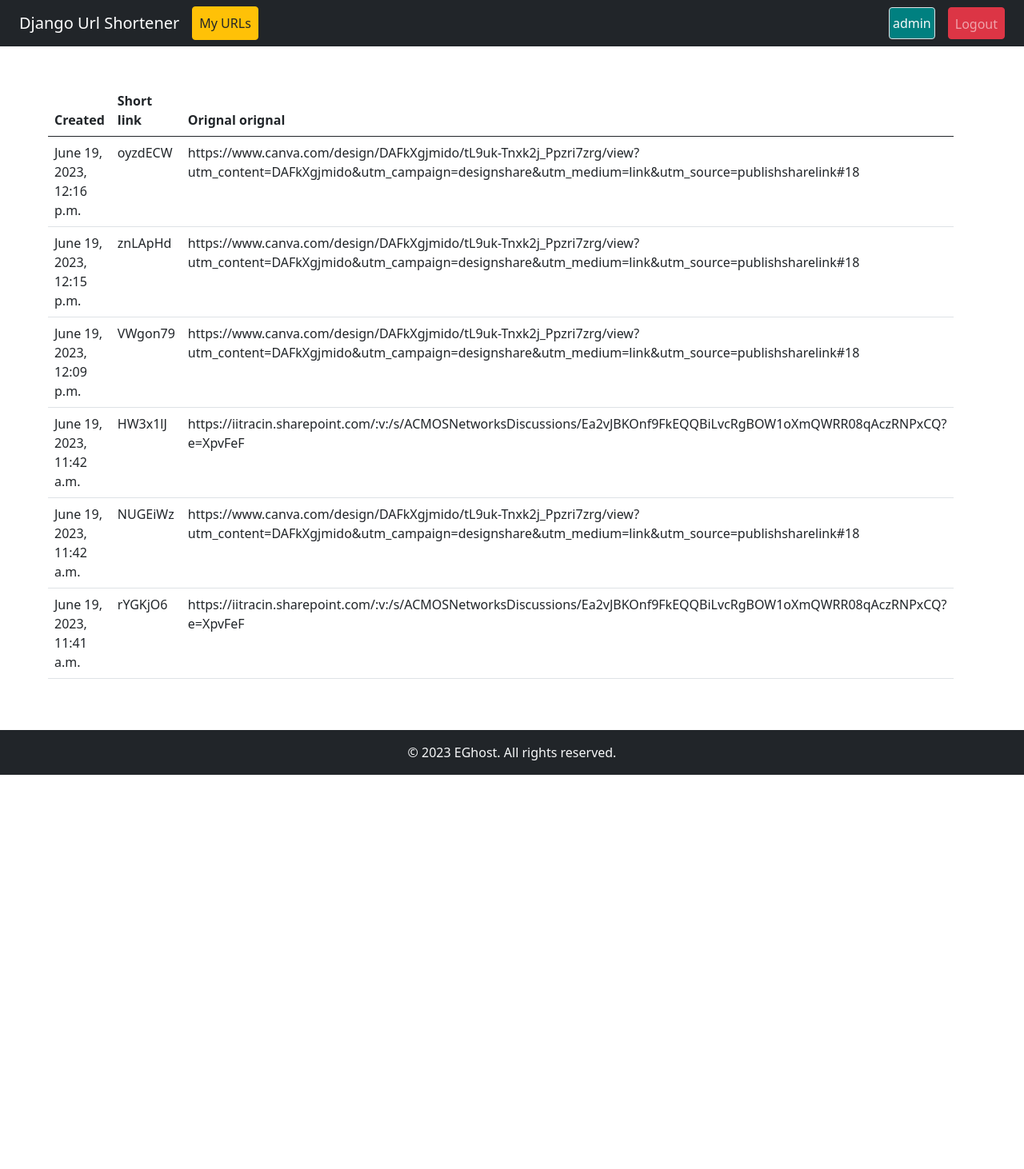
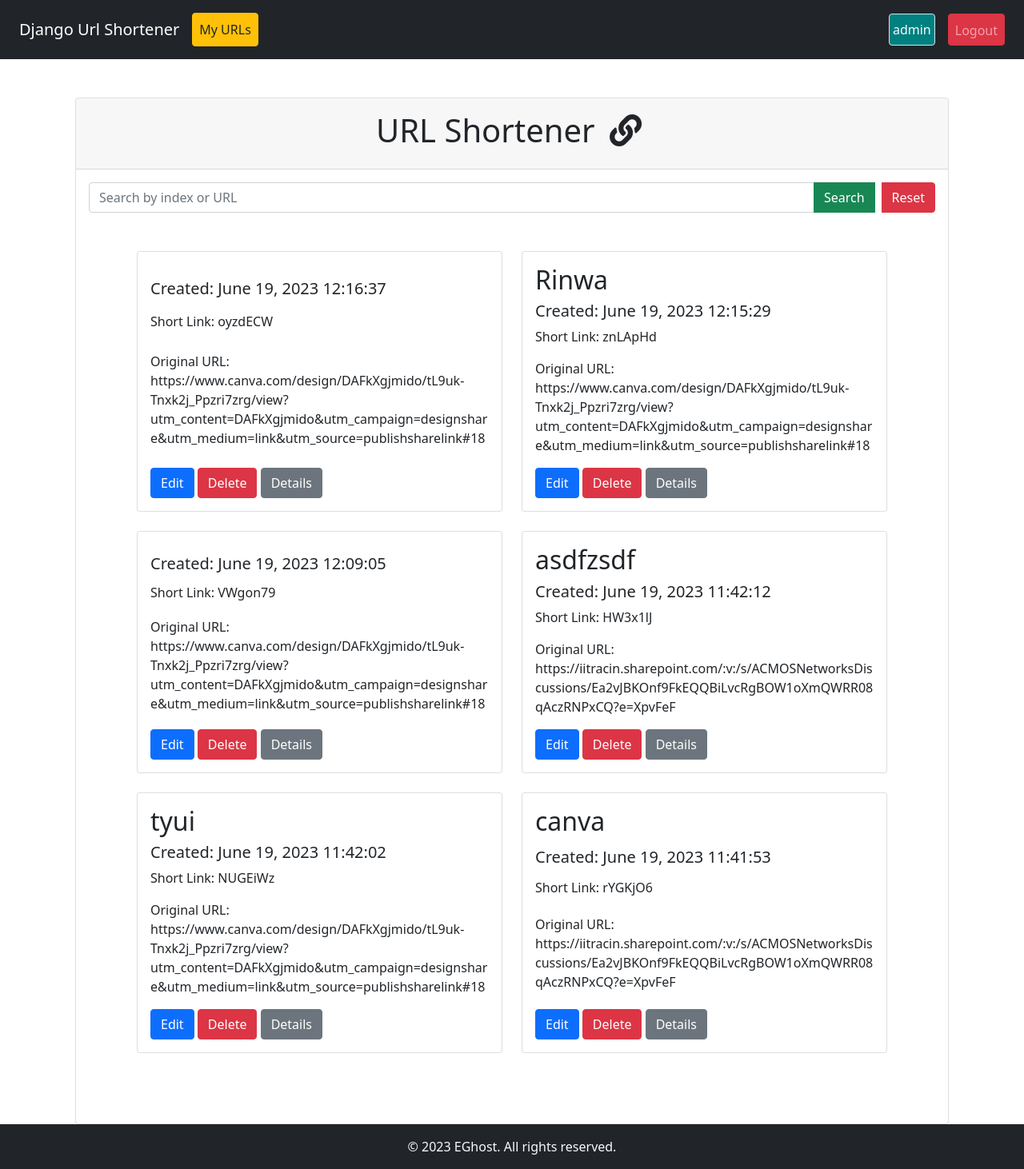
Before and after one commit to EGhost98/Chibi_URL, a Django app: page /a/my-urls in a window 1280 px wide. Shown: the whole page at 80% size. Before the commit the page ends 969 px from the top, so only its background shows below. Run offline with Django 4.2, Linux system fonts and the light colour scheme; a user stored in the database is signed in; data comes from the database, SQL or seed files in the repository; both versions use the stored data as it was after the commit.

Commit message:
Search Functionality done with Minimum Styling

```diff
--- a/tinyurl/admin.py
+++ b/tinyurl/admin.py
@@ -7,8 +7,8 @@
 
 class TinyAdmin(admin.ModelAdmin):
 
-    list_display = ('user_name','created','long_url','short_url',)
-    search_fields = ('long_url',)
+    list_display = ('user_name','created','url_index','short_url','long_url',)
+    search_fields = ('long_url','url_index',)
 
 
 admin.site.register(Shortener,TinyAdmin)
--- a/tinyurl/forms.py
+++ b/tinyurl/forms.py
@@ -1,12 +1,18 @@
 from django import forms
 from .models import Shortener
 
-
 class ShortenerForm(forms.ModelForm):
-
-    long_url = forms.URLField(widget=forms.URLInput(
-        attrs={"class": "form-control form-control-lg", "placeholder": "Your URL to shorten"}))
+    long_url = forms.URLField(
+        widget=forms.URLInput(attrs={"class": "form-control form-control-lg", "placeholder": "Your URL to shorten"})
+    )
+    url_index = forms.CharField(
+        required=False,
+        widget=forms.TextInput(attrs={"class": "form-control form-control-lg", "placeholder": "Give an Index to your URL (Optional)"})
+    )
 
     class Meta:
         model = Shortener
-        fields = ('long_url',)
+        fields = ('long_url', 'url_index',)
+
+class SearchForm(forms.Form):
+    query = forms.CharField(max_length=100, required=False, widget=forms.TextInput(attrs={'class': 'form-control', 'placeholder': 'Search by index or URL'}))
--- a/tinyurl/models.py
+++ b/tinyurl/models.py
@@ -17,6 +17,7 @@
     times_followed = models.PositiveIntegerField(default=0)
     long_url = models.URLField()
     short_url = models.CharField(max_length=15, unique=True, blank=True)
+    url_index = models.CharField(max_length=100, blank=True)
 
     class Meta:
         ordering = ["-created"]
--- a/tinyurl/templates/tinyurl/base.html
+++ b/tinyurl/templates/tinyurl/base.html
@@ -24,7 +24,7 @@
     </head>
     <body class="d-flex flex-column min-vh-100">
         <div class="content-wrapper flex-grow-1">
-            <nav class="navbar navbar-expand-lg navbar-dark bg-dark">
+            <nav class="navbar navbar-expand-lg navbar-dark bg-dark py-3">
                 <div class="container-fluid">
                     <a class="navbar-brand" href="{% url 'index' %}"
                         >Django Url Shortener</a
--- a/tinyurl/templates/tinyurl/myurls.html
+++ b/tinyurl/templates/tinyurl/myurls.html
@@ -1,24 +1,67 @@
 {% extends 'tinyurl/base.html' %} {% block body %}
-<div class="row m-5">
-    <div class="col-md-8">
-        <table class="table">
-            <thead class="thead-dark">
-                <tr>
-                    <th scope="col">Created</th>
-                    <th scope="col">Short link</th>
-                    <th scope="col">Orignal orignal</th>
-                </tr>
-            </thead>
-            <tbody>
+<div class="container mt-5">
+    <div class="card">
+        <div class="card-header text-center py-3">
+            <h1>URL Shortener <i class="fas fa-link px-2"></i></h1>
+        </div>
+        <div class="card-body">
+            <form method="GET" class="mb-3" id="search-form">
+                <div class="input-group">
+                    {{ search_form.query }}
+                    <button
+                        class="btn btn-success"
+                        type="submit"
+                        form="search-form"
+                    >
+                        Search
+                    </button>
+                    <a class="btn btn-danger ms-2" href="{% url 'myurls' %}">
+                        Reset
+                    </a>
+                </div>
+            </form>
+            <div class="row m-5">
                 {% for purls in myurls %}
-                <tr>
-                    <td>{{ purls.created }}</td>
-                    <td>{{ purls.short_url }}</td>
-                    <td>{{ purls.long_url }}</td>
-                </tr>
+                <div class="col-md-6 mb-4">
+                    <div class="card h-100">
+                        <div class="card-body d-flex flex-column justify-content-between">
+                            <h2 class="card-title">{{ purls.url_index }}</h2>
+                            <h5 class="card-title">Created: {{ purls.created|date:"F d, Y H:i:s" }}</h5>
+                            <p class="card-text">Short Link: {{ purls.short_url }}</p>
+                            <p class="card-text lemon-green">Original URL: {{ purls.long_url }}</p>
+                            <div>
+                                <a href="#" class="btn btn-primary">Edit</a>
+                                <a href="#" class="btn btn-danger">Delete</a>
+                                <a href="#" class="btn btn-secondary">Details</a>
+                            </div>
+                        </div>
+                    </div>
+                </div>
                 {% endfor %}
-            </tbody>
-        </table>
+            </div>
+        </div>
     </div>
 </div>
 {% endblock body %}
+<style>
+    .lemon-green {
+        color: #9acd32; /* Lemon green color */
+    }
+    .card-header {
+        background-color: #f8f9fa; /* Light gray background color */
+        font-size: 24px;
+    }
+    .card-body {
+        padding: 20px;
+    }
+    .input-group {
+        margin-bottom: 10px;
+    }
+    .btn-success,
+    .btn-danger {
+        height: 40px;
+    }
+    .card {
+        height: 100%;
+    }
+</style>
--- a/tinyurl/views.py
+++ b/tinyurl/views.py
@@ -1,7 +1,7 @@
 from django.shortcuts import render
 from django.http import HttpResponse, Http404, HttpResponseRedirect
 from .models import Shortener
-from .forms import ShortenerForm
+from .forms import ShortenerForm, SearchForm
 from django.views import View
 from django.utils.decorators import method_decorator
 from django.contrib.auth.decorators import login_required
@@ -24,7 +24,6 @@
             if request.user.is_authenticated:
                 shortened_object.user_name = request.user
             shortened_object.save()
-            # shortened_object.user_name = request.user
             new_url = request.build_absolute_uri('/') + shortened_object.short_url
             long_url = shortened_object.long_url
             context['new_url'] = new_url
@@ -44,5 +43,20 @@
         return render(request, 'tinyurl/404.html', status=404) # Custom 404 Errors
 
 def myurls(request):
-    all_urls = Shortener.objects.filter(user_name = request.user)
-    return render(request, 'tinyurl/myurls.html' , {'myurls':all_urls})
+    template = 'tinyurl/myurls.html'
+    context = {}
+    # Process the search form
+    search_form = SearchForm(request.GET)
+    if search_form.is_valid():
+        query = search_form.cleaned_data.get('query')
+        # Filter the queryset based on the search query
+        if query:
+            all_urls = Shortener.objects.filter(user_name=request.user).filter(url_index__icontains=query) | Shortener.objects.filter(user_name=request.user).filter(long_url__icontains=query) | Shortener.objects.filter(user_name=request.user).filter(short_url__icontains=query)
+        else:
+            all_urls = Shortener.objects.filter(user_name=request.user)
+    else:
+        all_urls = Shortener.objects.filter(user_name=request.user)
+
+    context['search_form'] = search_form
+    context['myurls'] = all_urls
+    return render(request, template, context)
```
Also changed, not shown: tinyurl/templates/tinyurl/home.html (+14 -10 lines), db.sqlite3, tinyurl/migrations/0005_shortener_url_index.py (added), tinyurl/migrations/0006_shortener_url_alias.py (added), tinyurl/migrations/0007_remove_shortener_url_alias.py (added).
